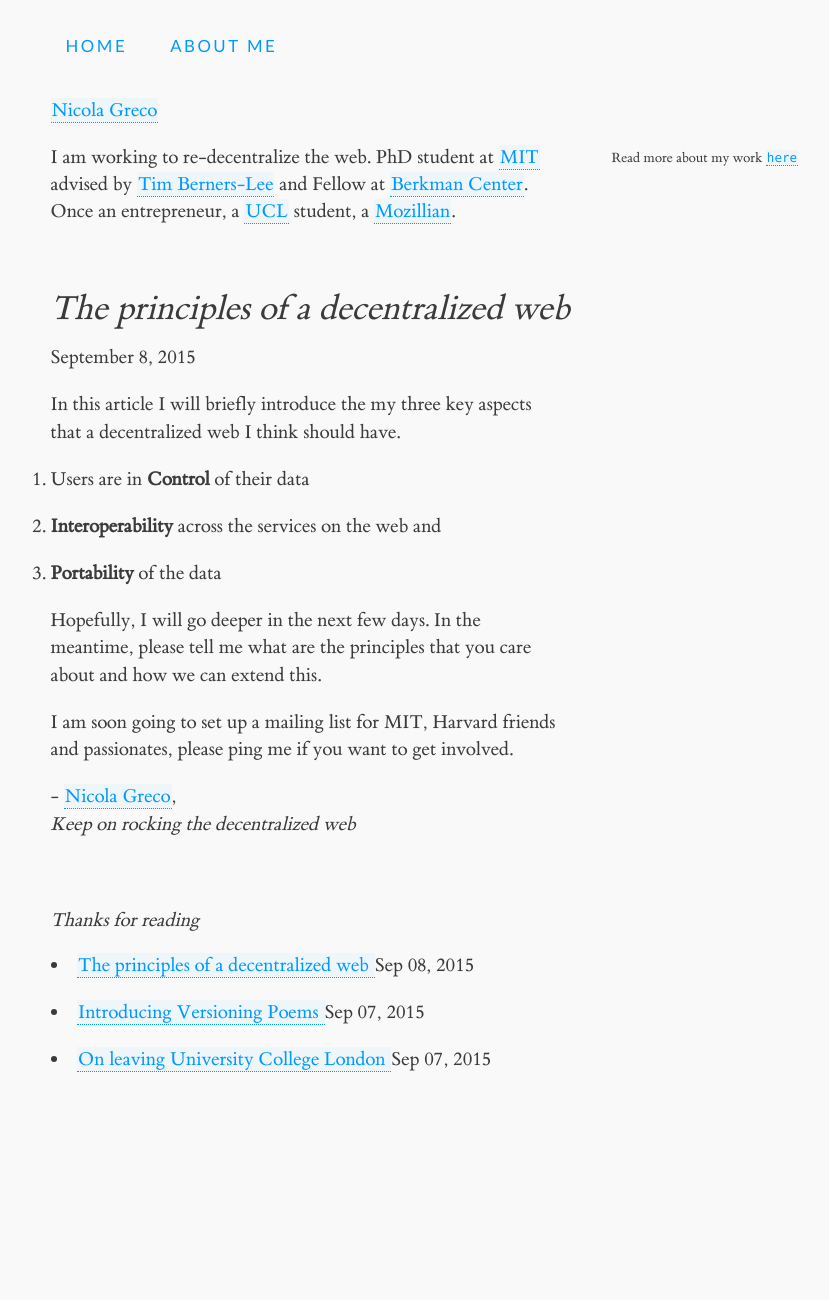
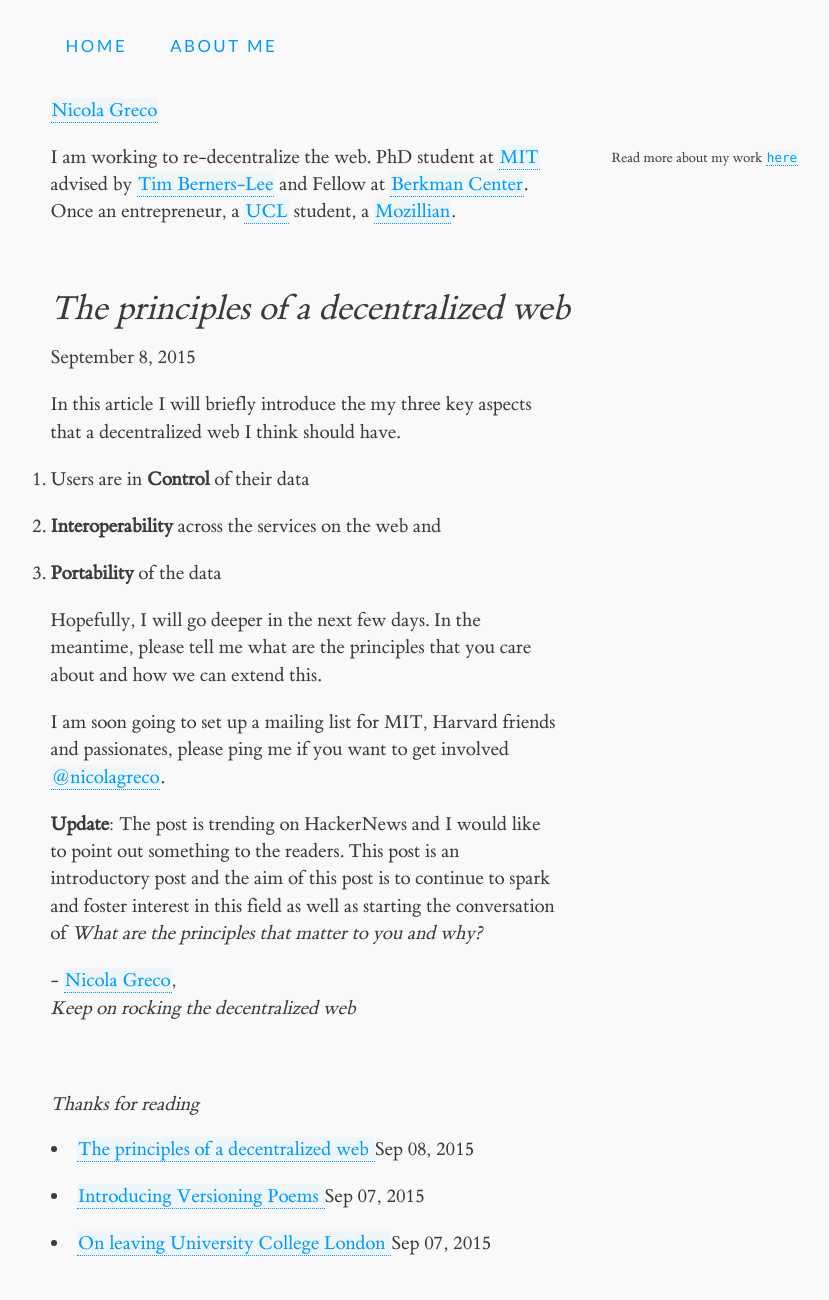
Before and after one commit to nicola/nicola.github.io, a Jekyll site: the page built from _posts/2015-09-08-decentralized-principles.md, in a window 1280 px wide. Shown: the whole page, without its empty margins (57-886 px from the left). Built offline with Jekyll 4.4.1, drawn with Linux system fonts in a browser that asks for light colours; comment, search, counter and statistics services are not loaded.

Commit message:
hacker news update

```diff
--- a/_posts/2015-09-08-decentralized-principles.md
+++ b/_posts/2015-09-08-decentralized-principles.md
@@ -13,4 +13,6 @@ In this article I will briefly introduce the my three key aspects that a decentr
 
 Hopefully, I will go deeper in the next few days. In the meantime, please tell me what are the principles that you care about and how we can extend this.
 
-I am soon going to set up a mailing list for MIT, Harvard friends and passionates, please ping me if you want to get involved.
+I am soon going to set up a mailing list for MIT, Harvard friends and passionates, please ping me if you want to get involved [@nicolagreco](http://twitter.com).
+
+**Update**: The post is trending on HackerNews and I would like to point out something to the readers. This post is an introductory post and the aim of this post is to continue to spark and foster interest in this field as well as starting the conversation of _What are the principles that matter to you and why?_
```
